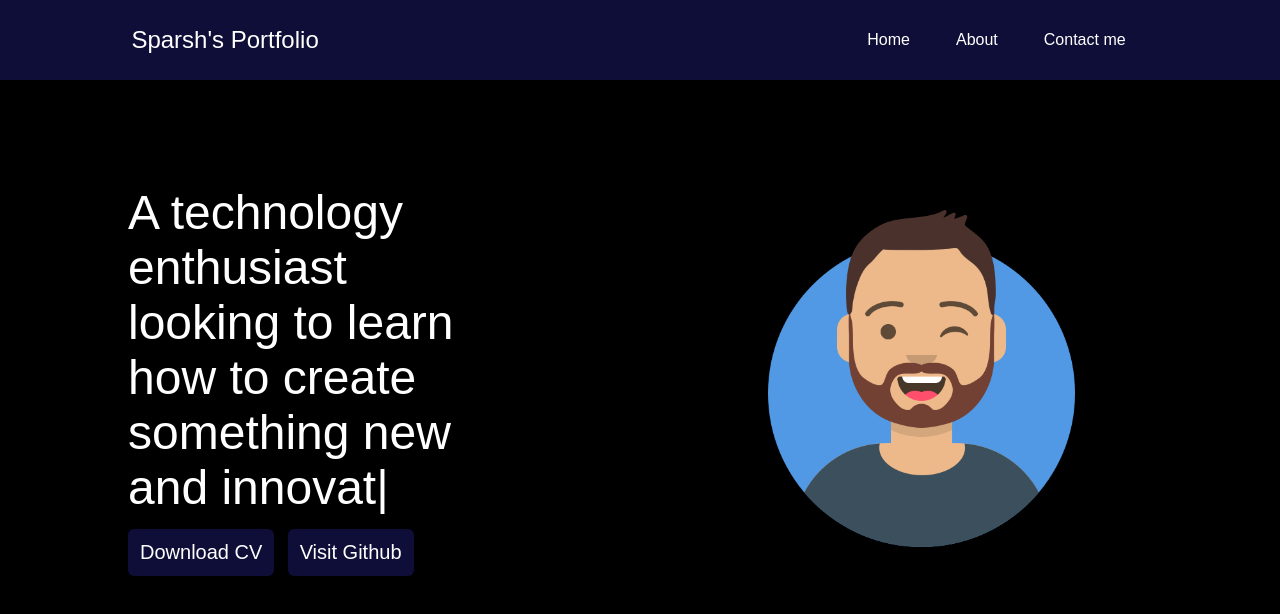
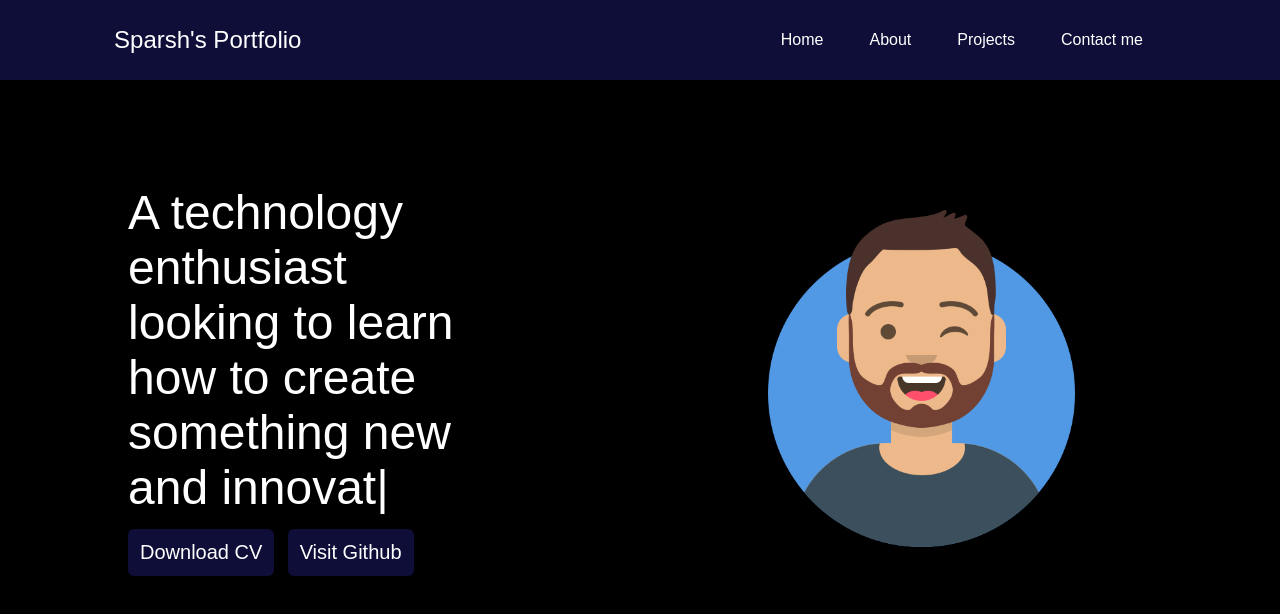
Before and after one commit to Sparshs941/Portfolio, a plain HTML site: page about.html in a window 1280 px wide. Drawn offline with nearby package versions, Linux system fonts and the light colour scheme.

Commit message:
Update about.html

```diff
--- a/about.html
+++ b/about.html
@@ -20,6 +20,7 @@
             <ul>
                 <li><a href="index.html onclick=“window.open(‘index.html’, ‘_self">Home</a></li>
                 <li><a href="about.html">About</a></li>
+                <li><a href="/">Projects</a></li>
                 <li><a href="/">Contact me</a></li>
             </ul>
         </nav>
```
